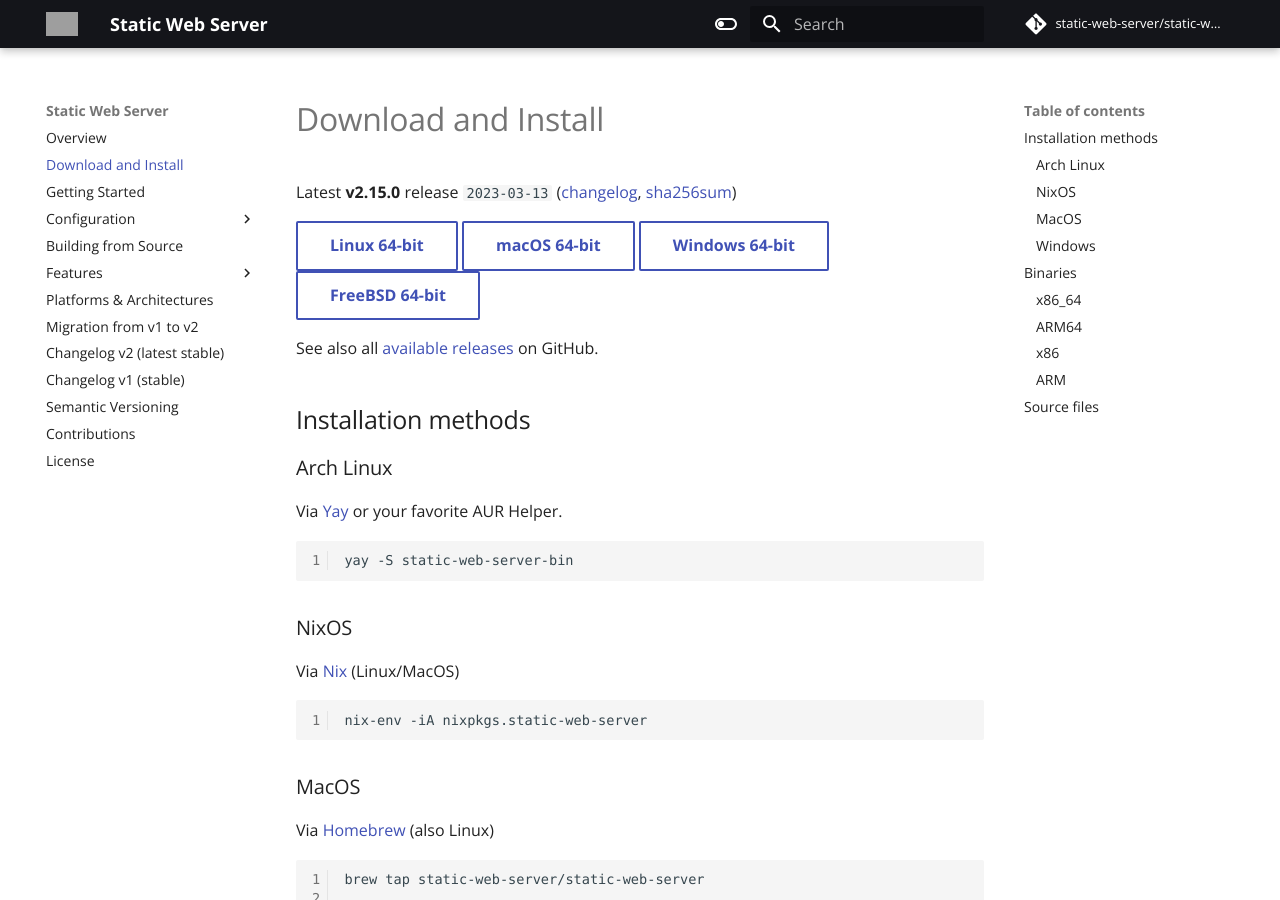
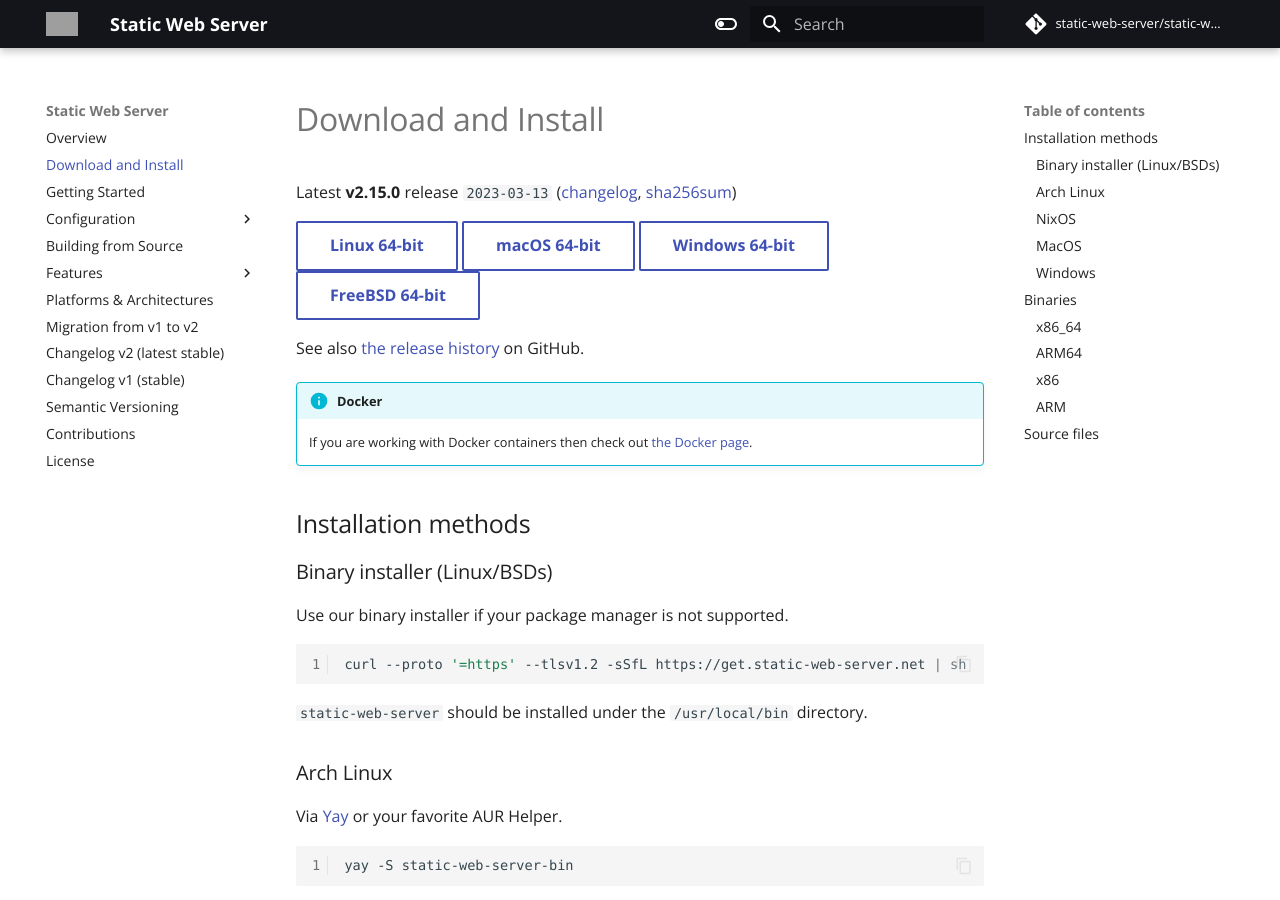
Before and after one commit to static-web-server/static-web-server, an MkDocs documentation site: the page built from docs/content/download-and-install.md, in a window 1280 px wide and 900 px high. Built offline with MkDocs 1.6.1 and Material for MkDocs 9.7.7, drawn with Linux system fonts in a browser that asks for light colours; some web fonts are replaced; comment, search, counter and statistics services are not loaded; grey boxes are pictures that could not be loaded.

Commit message:
refactor: sws binary installer instructions
https://static-web-server.net/download-and-install/#binary-installer-linuxbsds

````diff
--- a/docs/content/download-and-install.md
+++ b/docs/content/download-and-install.md
@@ -10,9 +10,22 @@
 
 </div>
 
-See also all [available releases](https://github.com/static-web-server/static-web-server/releases) on GitHub.
+See also [the release history](https://github.com/static-web-server/static-web-server/releases) on GitHub.
+
+!!! info "Docker"
+    If you are working with Docker containers then check out [the Docker page](https://static-web-server.net/features/docker/).
 
 ## Installation methods
+
+### Binary installer (Linux/BSDs)
+
+Use our binary installer if your package manager is not supported.
+
+```sh
+curl --proto '=https' --tlsv1.2 -sSfL https://get.static-web-server.net | sh
+```
+
+`static-web-server` should be installed under the `/usr/local/bin` directory.
 
 ### Arch Linux
 
--- a/docs/mkdocs.yml
+++ b/docs/mkdocs.yml
@@ -39,6 +39,7 @@
     - search.highlight
     - search.share
     - search.suggest
+    - content.code.copy
     # - toc.integrate
   palette:
     - scheme: default
````
Also changed, not shown: docs/content/features/docker.md (+1 -1 lines), 2 other files.
